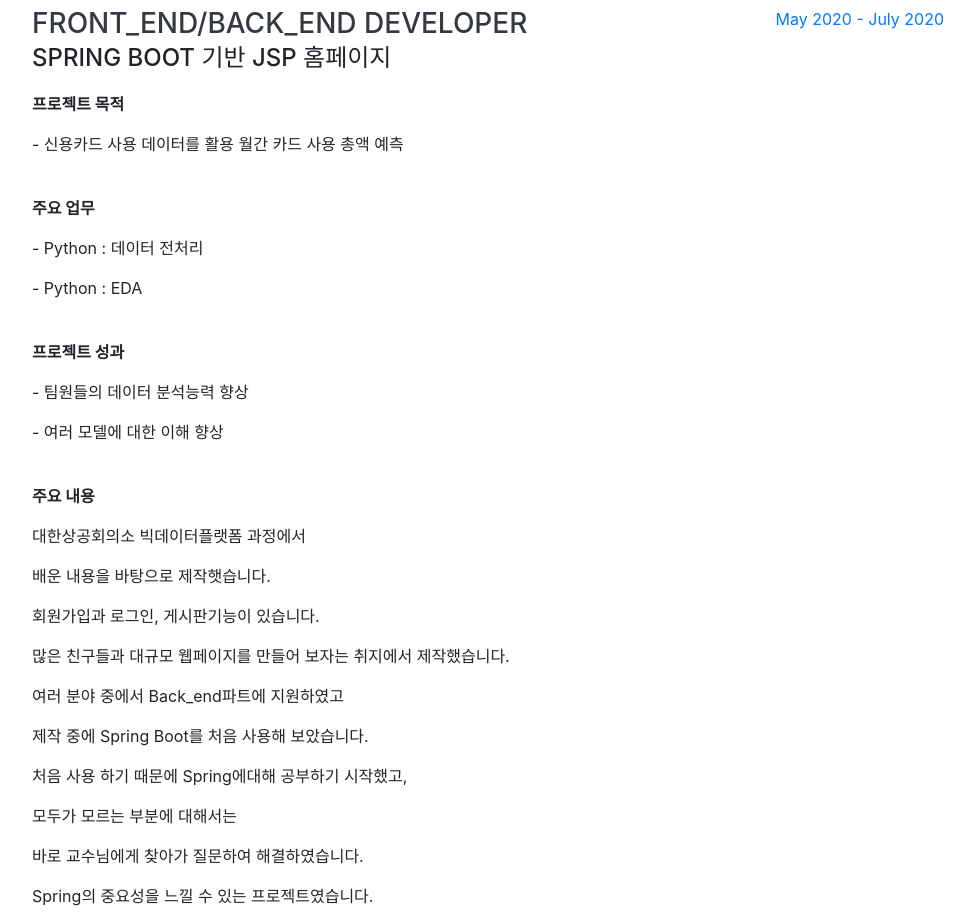
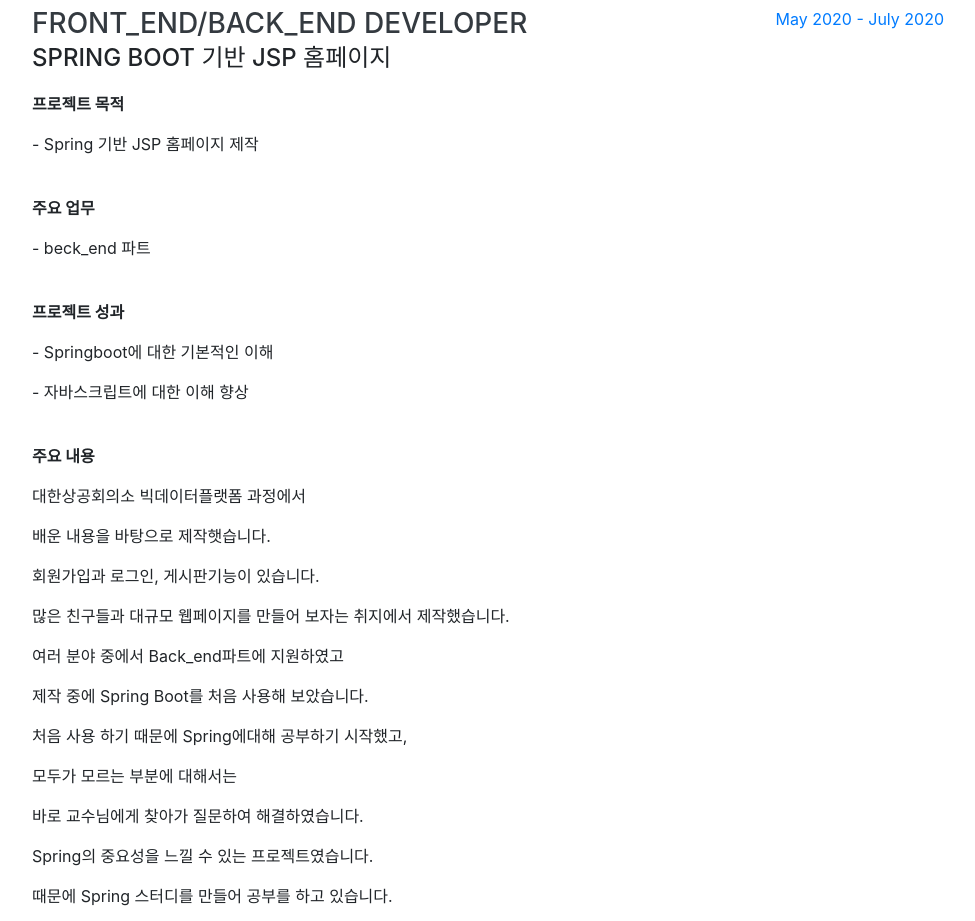
Before and after one commit to eedd0214/eedd0214.github.io, a website with bundled scripts: page index.html in a window 1280 px wide. Shown: the part 2580-3501 px from the top of the page, without its empty margins (288-1263 px from the left). Built offline with nearby package versions, Linux system fonts and the light colour scheme; a web font is replaced by a local one.

Commit message:
Add files via upload

```diff
--- a/index.html
+++ b/index.html
@@ -152,15 +152,14 @@
             <h3 class="mb-0">Front_end/Back_end Developer</h3>
             <div class="subheading mb-3">Spring Boot 기반 JSP 홈페이지</div>
             <p><b>프로젝트 목적</b></p>
-            <p> - 신용카드 사용 데이터를 활용 월간 카드 사용 총액 예측 </p>
+            <p> - Spring 기반 JSP 홈페이지 제작 </p>
             <br>
             <p><b>주요 업무</b></p>
-            <p> - Python : 데이터 전처리</p>
-            <p> - Python : EDA</p>
+            <p> - beck_end 파트</p>
             <br>
             <p><b>프로젝트 성과</b></p>
-            <p> - 팀원들의 데이터 분석능력 향상</p>
-            <p> - 여러 모델에 대한 이해 향상</p>
+            <p> - Springboot에 대한 기본적인 이해</p>
+            <p> - 자바스크립트에 대한 이해 향상</p>
             <br>
             <p><b>주요 내용</b></p>
             <p>대한상공회의소 빅데이터플랫폼 과정에서</p>
@@ -273,7 +272,7 @@
             <p>네이버 맛집 리뷰 크롤링</p>
             <p>물리적인 크롤링을 막아둔 네이버 리뷰를 크롤링하기 위해서</p>
             <p>chromedriver를 사용하여 xPath를 따와서 크롤링을 시작했습니다.</p>
-            <img src="img/project2.PNG" style="width: auto; height: 300px; ">
+            <img src="img/project2.PNG" style="width: auto; height: 300px; "><br>
 
             <img src="img/project.PNG" style="width: auto; height: 300px; ">
            <p>크롤링을 사용하기 위한 코드입니다.</p>
```
